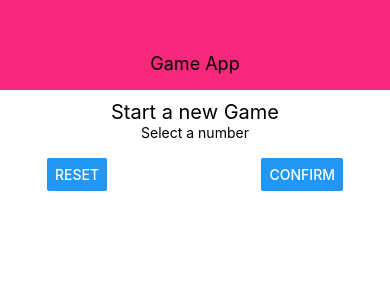
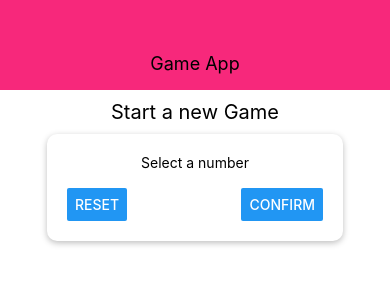
Before and after one commit to richill/rn_game_app, a React Native app: screen / in a window 390 px wide. Shown: the top 300 px of the page. Built offline with nearby package versions, Linux system fonts and the light colour scheme.

Commit message:
Style InputConatiner

```diff
--- a/App.js
+++ b/App.js
@@ -19,3 +19,7 @@ const styles = StyleSheet.create({
     flex: 1
   }
 });
+
+// notes: styling:
+// https://reactnative.dev/docs/components-and-apis
+// https://reactnative.dev/docs/view-style-props
--- a/screens/StartGameScreen.js
+++ b/screens/StartGameScreen.js
@@ -31,8 +31,17 @@ const styles = StyleSheet.create({
   },
   InputConatiner: {
     width: 300,
+    marginTop: 10,
     maxWidth: '80%',
-    alignItems: 'center'
+    alignItems: 'center',
+    shadowColor: 'black',                           //works only on IOS
+    shadowOffset: { width: 0, height: 2 },          //works only on IOS
+    shadowRadius: 6,                                //works only on IOS
+    shadowOpacity: 0.26,                            //works only on IOS
+    elevation: 5,                                   //works only on andriod
+    backgroundColor: 'white',
+    padding: 20,
+    borderRadius: 10
   },
   buttonContainer: {
     flexDirection: 'row',
```
